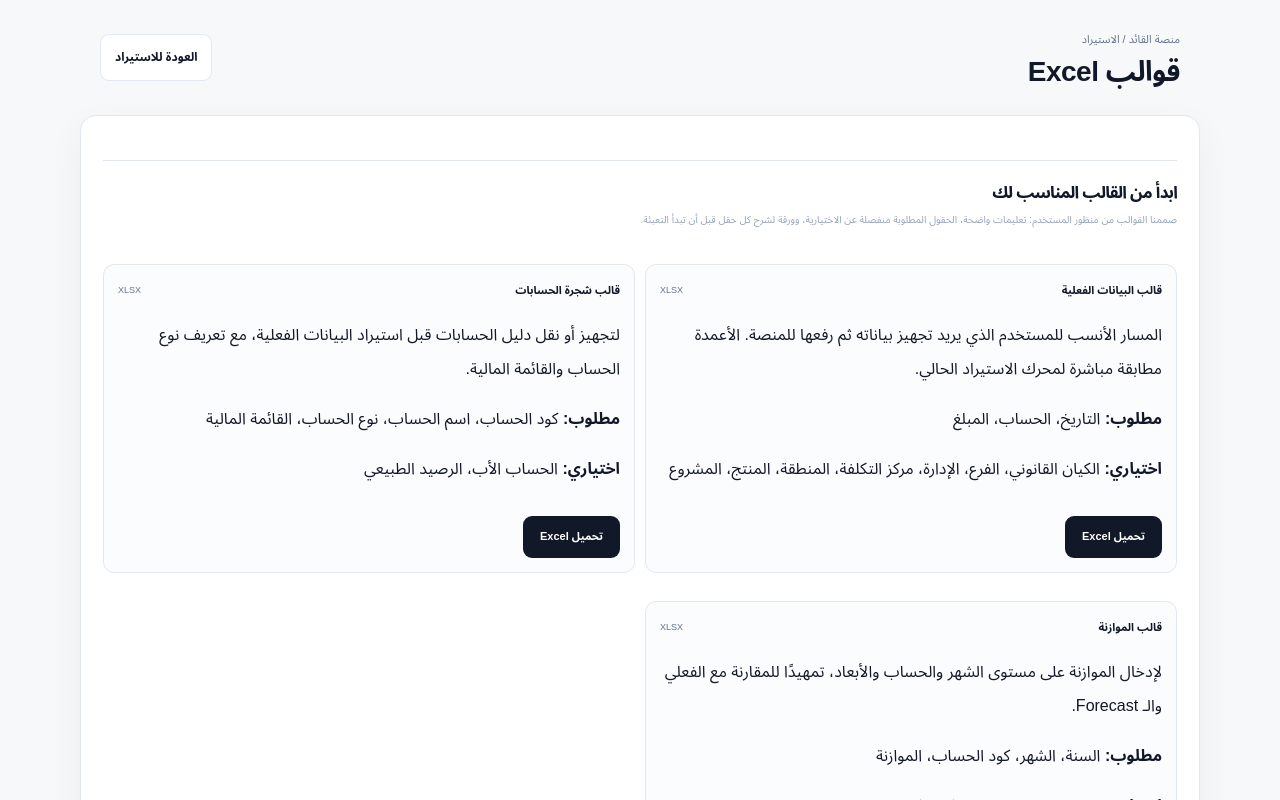
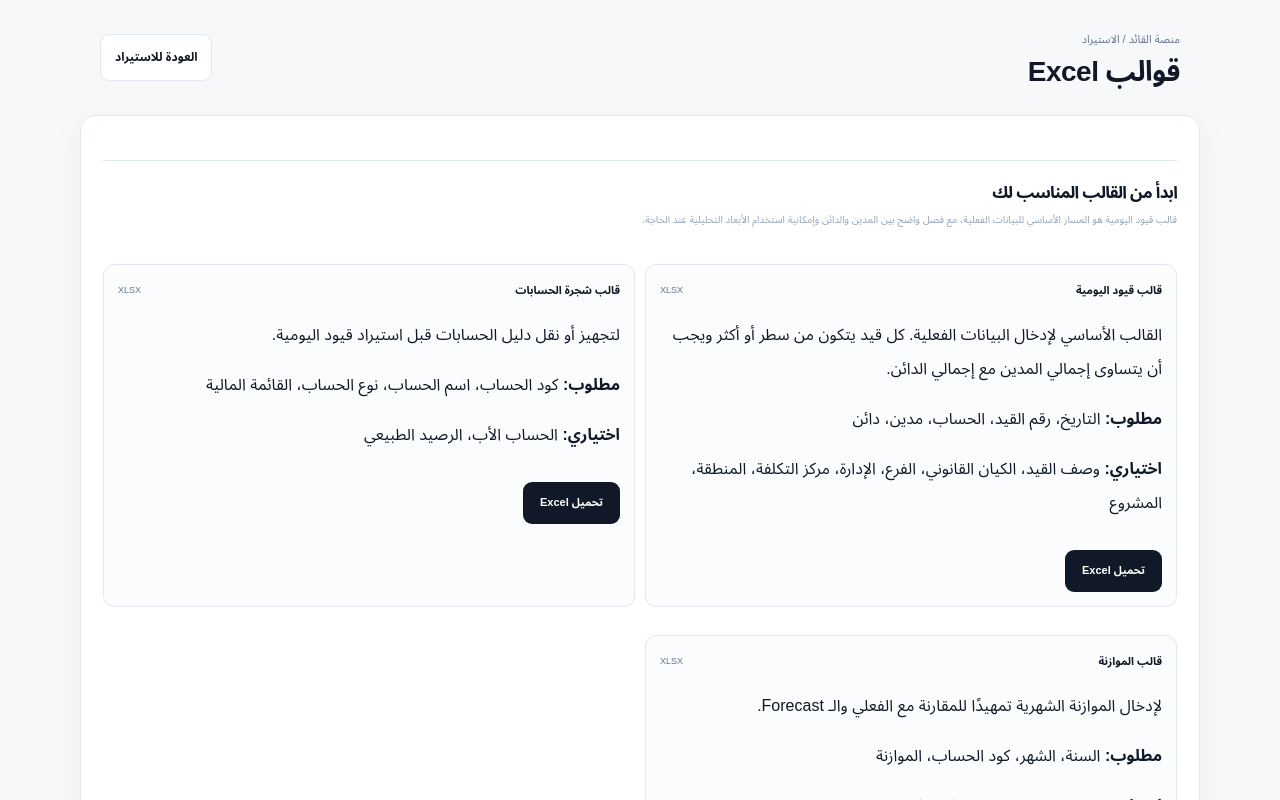
Before and after one commit to khaledhamada1996/FPA-saas-platform, a Next.js app: page /dashboard/import/templates in a window 1280 px wide. Shown: the top 800 px of the page. Built offline with nearby package versions, Linux system fonts and the light colour scheme.

Commit message:
update journal template to debit credit and remove product

```diff
--- a/src/app/dashboard/import/templates/page.tsx
+++ b/src/app/dashboard/import/templates/page.tsx
@@ -4,238 +4,88 @@ import * as XLSX from "xlsx";
 import "../import.css";
 
 type TemplateKey = "actuals" | "accounts" | "budget";
-
-type Template = {
-  key: TemplateKey;
-  title: string;
-  description: string;
-  required: string[];
-  optional: string[];
-};
+type Template = { key: TemplateKey; title: string; description: string; required: string[]; optional: string[] };
 
 const templates: Template[] = [
-  {
-    key: "actuals",
-    title: "قالب البيانات الفعلية",
-    description: "المسار الأنسب للمستخدم الذي يريد تجهيز بياناته ثم رفعها للمنصة. الأعمدة مطابقة مباشرة لمحرك الاستيراد الحالي.",
-    required: ["التاريخ", "الحساب", "المبلغ"],
-    optional: ["الكيان القانوني", "الفرع", "الإدارة", "مركز التكلفة", "المنطقة", "المنتج", "المشروع"],
-  },
-  {
-    key: "accounts",
-    title: "قالب شجرة الحسابات",
-    description: "لتجهيز أو نقل دليل الحسابات قبل استيراد البيانات الفعلية، مع تعريف نوع الحساب والقائمة المالية.",
-    required: ["كود الحساب", "اسم الحساب", "نوع الحساب", "القائمة المالية"],
-    optional: ["الحساب الأب", "الرصيد الطبيعي"],
-  },
-  {
-    key: "budget",
-    title: "قالب الموازنة",
-    description: "لإدخال الموازنة على مستوى الشهر والحساب والأبعاد، تمهيدًا للمقارنة مع الفعلي والـ Forecast.",
-    required: ["السنة", "الشهر", "كود الحساب", "الموازنة"],
-    optional: ["اسم الحساب", "الفرع", "مركز التكلفة", "ملاحظات"],
-  },
+  { key: "actuals", title: "قالب قيود اليومية", description: "القالب الأساسي لإدخال البيانات الفعلية. كل قيد يتكون من سطر أو أكثر ويجب أن يتساوى إجمالي المدين مع إجمالي الدائن.", required: ["التاريخ", "رقم القيد", "الحساب", "مدين", "دائن"], optional: ["وصف القيد", "الكيان القانوني", "الفرع", "الإدارة", "مركز التكلفة", "المنطقة", "المشروع"] },
+  { key: "accounts", title: "قالب شجرة الحسابات", description: "لتجهيز أو نقل دليل الحسابات قبل استيراد قيود اليومية.", required: ["كود الحساب", "اسم الحساب", "نوع الحساب", "القائمة المالية"], optional: ["الحساب الأب", "الرصيد الطبيعي"] },
+  { key: "budget", title: "قالب الموازنة", description: "لإدخال الموازنة الشهرية تمهيدًا للمقارنة مع الفعلي والـ Forecast.", required: ["السنة", "الشهر", "كود الحساب", "الموازنة"], optional: ["اسم الحساب", "الفرع", "مركز التكلفة", "ملاحظات"] },
 ];
 
-const actualHeaders = [
-  "التاريخ",
-  "الحساب",
-  "المبلغ",
-  "الكيان القانوني",
-  "الفرع",
-  "الإدارة",
-  "مركز التكلفة",
-  "المنطقة",
-  "المنتج",
-  "المشروع",
-];
-
-const accountHeaders = [
-  "كود الحساب",
-  "اسم الحساب",
-  "نوع الحساب",
-  "القائمة المالية",
-  "الحساب الأب",
-  "الرصيد الطبيعي",
-];
-
-const budgetHeaders = [
-  "السنة",
-  "الشهر",
-  "كود الحساب",
-  "اسم الحساب",
-  "الفرع",
-  "مركز التكلفة",
-  "الموازنة",
-  "ملاحظات",
-];
+const actualHeaders = ["التاريخ", "رقم القيد", "وصف القيد", "كود الحساب", "اسم الحساب", "مدين", "دائن", "الكيان القانوني", "الفرع", "الإدارة", "مركز التكلفة", "المنطقة", "المشروع"];
+const accountHeaders = ["كود الحساب", "اسم الحساب", "نوع الحساب", "القائمة المالية", "الحساب الأب", "الرصيد الطبيعي"];
+const budgetHeaders = ["السنة", "الشهر", "كود الحساب", "اسم الحساب", "الفرع", "مركز التكلفة", "الموازنة", "ملاحظات"];
 
 function makeInstructionSheet(template: TemplateKey) {
   const base = [
     ["قالب منصة القائد المالية"],
     ["هذه الورقة تشرح المطلوب قبل تعبئة البيانات."],
     ["مهم", "لا تغيّر أسماء الأعمدة في ورقة البيانات."],
-    ["مهم", "لا تحذف الأعمدة الاختيارية حتى لو لم تكن منشأتك تستخدمها."],
     ["مهم", "لا تضع بيانات تجريبية أو أرقامًا تقديرية في ملف سترفعه للإنتاج."],
-    ["الدقة", "بعد الرفع ستقوم المنصة بالتحقق من الحقول ثم مطابقة القيم مع البيانات المعتمدة قبل النشر."],
+    ["الدقة", "كل قيد يومية يجب أن يكون متوازنًا: إجمالي المدين = إجمالي الدائن."],
   ];
-
-  if (template === "actuals") {
-    base.push(
-      ["الغرض", "إدخال البيانات المالية الفعلية التي ستظهر في محركات FP&A والتقارير."],
-      ["المطلوب", "التاريخ + الحساب + المبلغ."],
-      ["الحساب", "يمكن كتابة كود الحساب أو اسم الحساب. المنصة تحاول المطابقة تلقائيًا ثم تطلب منك تأكيد القيم غير المطابقة."],
-      ["المبلغ", "استخدم رقمًا ماليًا واضحًا. يمكن استخدام الأرقام العربية أو الإنجليزية والفواصل، ولا تستخدم رموز العملات داخل الخلية."],
-      ["الأبعاد", "الكيان والفرع والإدارة ومركز التكلفة والمنطقة والمنتج والمشروع اختيارية حسب احتياج منشأتك."],
-      ["التاريخ", "استخدم تاريخًا حقيقيًا داخل الفترة المالية التي تريد تحميلها."],
-      ["قبل الرفع", "تأكد من عدم وجود صفوف فارغة داخل البيانات وعدم تكرار الرؤوس."],
+  if (template === "actuals") base.push(
+    ["الغرض", "إدخال قيود اليومية التي تمثل البيانات الفعلية للمنشأة."],
+    ["المطلوب", "التاريخ + رقم القيد + الحساب + مدين + دائن."],
+    ["مدين ودائن", "في كل سطر ضع قيمة في مدين أو دائن فقط. لا تضع قيمتين في نفس السطر ولا تتركهما صفرًا معًا."],
+    ["رقم القيد", "يجب أن يكون موحدًا لكل سطور القيد الواحد حتى يستطيع النظام تجميعه وفحص توازنه."],
+    ["الحساب", "استخدم كود الحساب أو اسم الحساب. ستتم مطابقة الحساب مع شجرة الحسابات قبل النشر."],
+    ["الأبعاد", "الكيان والفرع والإدارة ومركز التكلفة والمنطقة والمشروع اختيارية حسب احتياج المنشأة. المنتج غير موجود في قالب قيود اليومية."],
+    ["مهم", "لا يتم نشر أي قيد غير متوازن."],
   );
-  }
-
-  if (template === "accounts") {
-    base.push(
+  if (template === "accounts") base.push(
     ["الغرض", "تجهيز شجرة الحسابات التي ستُستخدم في التحليل والقوائم والتصنيف المالي."],
     ["المطلوب", "كود الحساب + اسم الحساب + نوع الحساب + القائمة المالية."],
-      ["نوع الحساب", "استخدم التصنيف الفعلي المعتمد في منشأتك ولا تخترع تصنيفًا للحساب."],
-      ["القائمة المالية", "حدد هل الحساب مرتبط بقائمة المركز المالي أم قائمة الدخل وفق هيكل منشأتك."],
     ["الحساب الأب", "اختياري، ويُستخدم لبناء التسلسل الهرمي للحسابات."],
     ["الرصيد الطبيعي", "اختياري، واستخدم مدين أو دائن فقط."],
   );
-  }
-
-  if (template === "budget") {
-    base.push(
+  if (template === "budget") base.push(
     ["الغرض", "إدخال الموازنة الشهرية لاستخدامها لاحقًا في Actual vs Budget وForecast."],
     ["المطلوب", "السنة + الشهر + كود الحساب + الموازنة."],
     ["الشهر", "استخدم رقم الشهر من 1 إلى 12."],
     ["الموازنة", "استخدم قيمة رقمية فقط بدون رمز العملة."],
-      ["الأبعاد", "الفرع ومركز التكلفة اختياريان، لكن يفضل تعبئتهما إذا كانت الموازنة مبنية عليهما."],
+    ["الأبعاد", "الفرع ومركز التكلفة اختياريان."],
   );
-  }
-
-  base.push(
-    ["بعد التعبئة", "احفظ الملف بصيغة XLSX ثم ارجع إلى الاستيراد وارفعه. لا تحتاج إلى تعديل الملف بعد الرفع إلا إذا ظهرت ملاحظات تحقق."],
-  );
-
+  base.push(["بعد التعبئة", "احفظ الملف بصيغة XLSX ثم ارجع إلى الاستيراد وارفعه. لا يتم اعتماد أي رقم قبل التحقق."]);
   return base;
 }
 
 function makeColumnsSheet(template: TemplateKey) {
   const t = templates.find((x) => x.key === template)!;
   const headers = template === "actuals" ? actualHeaders : template === "accounts" ? accountHeaders : budgetHeaders;
-  return [
-    ["الحقل", "الحالة", "ما المطلوب من المستخدم"],
-    ...headers.map((header) => [
-      header,
-      t.required.includes(header) ? "مطلوب" : "اختياري",
-      t.required.includes(header)
-        ? "يجب تعبئته قبل الرفع"
-        : "يمكن تركه فارغًا إذا لم تستخدمه منشأتك",
-    ]),
-  ];
+  return [["الحقل", "الحالة", "ما المطلوب من المستخدم"], ...headers.map((header) => [header, t.required.includes(header) ? "مطلوب" : "اختياري", t.required.includes(header) ? "يجب تعبئته قبل الرفع" : "يمكن تركه فارغًا إذا لم تستخدمه المنشأة"])];
 }
 
 function setSheetLayout(ws: XLSX.WorkSheet, widths: number[]) {
   ws["!cols"] = widths.map((wch) => ({ wch }));
   ws["!sheetViews"] = [{ rightToLeft: true }];
 }
-
-function addBlankRows(headers: string[], count = 30) {
-  return [headers, ...Array.from({ length: count }, () => headers.map(() => ""))];
-}
+function addBlankRows(headers: string[], count = 30) { return [headers, ...Array.from({ length: count }, () => headers.map(() => ""))]; }
 
 function download(key: TemplateKey) {
   const wb = XLSX.utils.book_new();
   const instructions = XLSX.utils.aoa_to_sheet(makeInstructionSheet(key));
   const columns = XLSX.utils.aoa_to_sheet(makeColumnsSheet(key));
-
-  let dataSheet: XLSX.WorkSheet;
-  let dataName: string;
-  let widths: number[];
-
-  if (key === "actuals") {
-    dataSheet = XLSX.utils.aoa_to_sheet(addBlankRows(actualHeaders));
-    dataName = "البيانات الفعلية";
-    widths = [14, 24, 16, 22, 20, 20, 22, 18, 20, 20];
-  } else if (key === "accounts") {
-    dataSheet = XLSX.utils.aoa_to_sheet(addBlankRows(accountHeaders));
-    dataName = "شجرة الحسابات";
-    widths = [18, 30, 20, 22, 20, 18];
-  } else {
-    dataSheet = XLSX.utils.aoa_to_sheet(addBlankRows(budgetHeaders));
-    dataName = "الموازنة";
-    widths = [12, 12, 18, 30, 20, 22, 18, 30];
-  }
-
-  setSheetLayout(instructions, [18, 85, 28]);
-  setSheetLayout(columns, [24, 16, 70]);
-  setSheetLayout(dataSheet, widths);
-  instructions["!freeze"] = { xSplit: 0, ySplit: 1 };
-  columns["!freeze"] = { xSplit: 0, ySplit: 1 };
-  dataSheet["!freeze"] = { xSplit: 0, ySplit: 1 };
-  dataSheet["!autofilter"] = { ref: `A1:${XLSX.utils.encode_col((key === "actuals" ? actualHeaders : key === "accounts" ? accountHeaders : budgetHeaders).length - 1)}31` };
-
-  XLSX.utils.book_append_sheet(wb, instructions, "تعليمات");
-  XLSX.utils.book_append_sheet(wb, columns, "شرح الحقول");
-  XLSX.utils.book_append_sheet(wb, dataSheet, dataName);
-
+  const headers = key === "actuals" ? actualHeaders : key === "accounts" ? accountHeaders : budgetHeaders;
+  let dataSheet: XLSX.WorkSheet; let dataName: string; let widths: number[];
+  if (key === "actuals") { dataSheet = XLSX.utils.aoa_to_sheet(addBlankRows(actualHeaders)); dataName = "قيود اليومية"; widths = [14, 16, 28, 18, 30, 16, 16, 22, 20, 20, 22, 18, 20]; }
+  else if (key === "accounts") { dataSheet = XLSX.utils.aoa_to_sheet(addBlankRows(accountHeaders)); dataName = "شجرة الحسابات"; widths = [18, 30, 20, 22, 20, 18]; }
+  else { dataSheet = XLSX.utils.aoa_to_sheet(addBlankRows(budgetHeaders)); dataName = "الموازنة"; widths = [12, 12, 18, 30, 20, 22, 18, 30]; }
+  setSheetLayout(instructions, [18, 90, 28]); setSheetLayout(columns, [24, 16, 70]); setSheetLayout(dataSheet, widths);
+  instructions["!freeze"] = { xSplit: 0, ySplit: 1 }; columns["!freeze"] = { xSplit: 0, ySplit: 1 }; dataSheet["!freeze"] = { xSplit: 0, ySplit: 1 };
+  dataSheet["!autofilter"] = { ref: `A1:${XLSX.utils.encode_col(headers.length - 1)}31` };
+  XLSX.utils.book_append_sheet(wb, instructions, "تعليمات"); XLSX.utils.book_append_sheet(wb, columns, "شرح الحقول"); XLSX.utils.book_append_sheet(wb, dataSheet, dataName);
   XLSX.writeFile(wb, `AlQaed-${key}-template.xlsx`);
 }
 
 export default function ImportTemplatesPage() {
-  return (
-    <main className="import-page" dir="rtl">
-      <header className="import-topbar">
-        <div>
-          <p>منصة القائد / الاستيراد</p>
-          <h1>قوالب Excel</h1>
-        </div>
-        <a href="/dashboard/import">العودة للاستيراد</a>
-      </header>
-
+  return <main className="import-page" dir="rtl">
+    <header className="import-topbar"><div><p>منصة القائد / الاستيراد</p><h1>قوالب Excel</h1></div><a href="/dashboard/import">العودة للاستيراد</a></header>
     <section className="import-card">
-        <section className="validation-section">
-          <div className="section-title">
-            <div>
-              <h2>ابدأ من القالب المناسب لك</h2>
-              <p>
-                صممنا القوالب من منظور المستخدم: تعليمات واضحة، الحقول المطلوبة منفصلة عن الاختيارية، وورقة لشرح كل حقل قبل أن تبدأ التعبئة.
-              </p>
-            </div>
-          </div>
-
-          <div className="mapping-grid">
-            {templates.map((t) => (
-              <div className="value-map-block" key={t.key}>
-                <div className="value-map-title">
-                  <strong>{t.title}</strong>
-                  <span>XLSX</span>
-                </div>
-                <p>{t.description}</p>
-                <p><strong>مطلوب:</strong> {t.required.join("، ")}</p>
-                <p><strong>اختياري:</strong> {t.optional.join("، ")}</p>
-                <button className="primary-action" onClick={() => download(t.key)}>
-                  تحميل Excel
-                </button>
-              </div>
-            ))}
-          </div>
+      <section className="validation-section"><div className="section-title"><div><h2>ابدأ من القالب المناسب لك</h2><p>قالب قيود اليومية هو المسار الأساسي للبيانات الفعلية، مع فصل واضح بين المدين والدائن وإمكانية استخدام الأبعاد التحليلية عند الحاجة.</p></div></div>
+        <div className="mapping-grid">{templates.map((t) => <div className="value-map-block" key={t.key}><div className="value-map-title"><strong>{t.title}</strong><span>XLSX</span></div><p>{t.description}</p><p><strong>مطلوب:</strong> {t.required.join("، ")}</p><p><strong>اختياري:</strong> {t.optional.join("، ")}</p><button className="primary-action" onClick={() => download(t.key)}>تحميل Excel</button></div>)}</div>
       </section>
-
-        <div className="mapping-note">
-          <strong>كيف ستسير العملية؟</strong>
-          <span>
-            1) تختار القالب المناسب  2) تعبئ البيانات  3) ترفع Excel  4) المنصة تفحص الحقول  5) تطابق الحسابات والأبعاد  6) تعرض أي مشكلة للمستخدم  7) لا يتم النشر إلا بعد اجتياز التحقق.
-          </span>
-        </div>
-
-        <div className="mapping-note">
-          <strong>ملاحظة مهمة</strong>
-          <span>
-            القالب لا يفترض أن المستخدم خبير تقني. لذلك لا نطلب منه IDs داخل قاعدة البيانات؛ يستخدم كود أو اسم العنصر، والمنصة تتولى المطابقة وتطلب التدخل فقط عند وجود غموض.
-          </span>
-        </div>
+      <div className="mapping-note"><strong>قاعدة الدقة</strong><span>قيود اليومية لا تستخدم عمود مبلغ واحد. لكل سطر مدين أو دائن، ولكل رقم قيد يجب أن يتساوى مجموع المدين مع مجموع الدائن قبل النشر.</span></div>
     </section>
-    </main>
-  );
+  </main>;
 }
```
Lines whose indentation alone changed are shown as unchanged.
